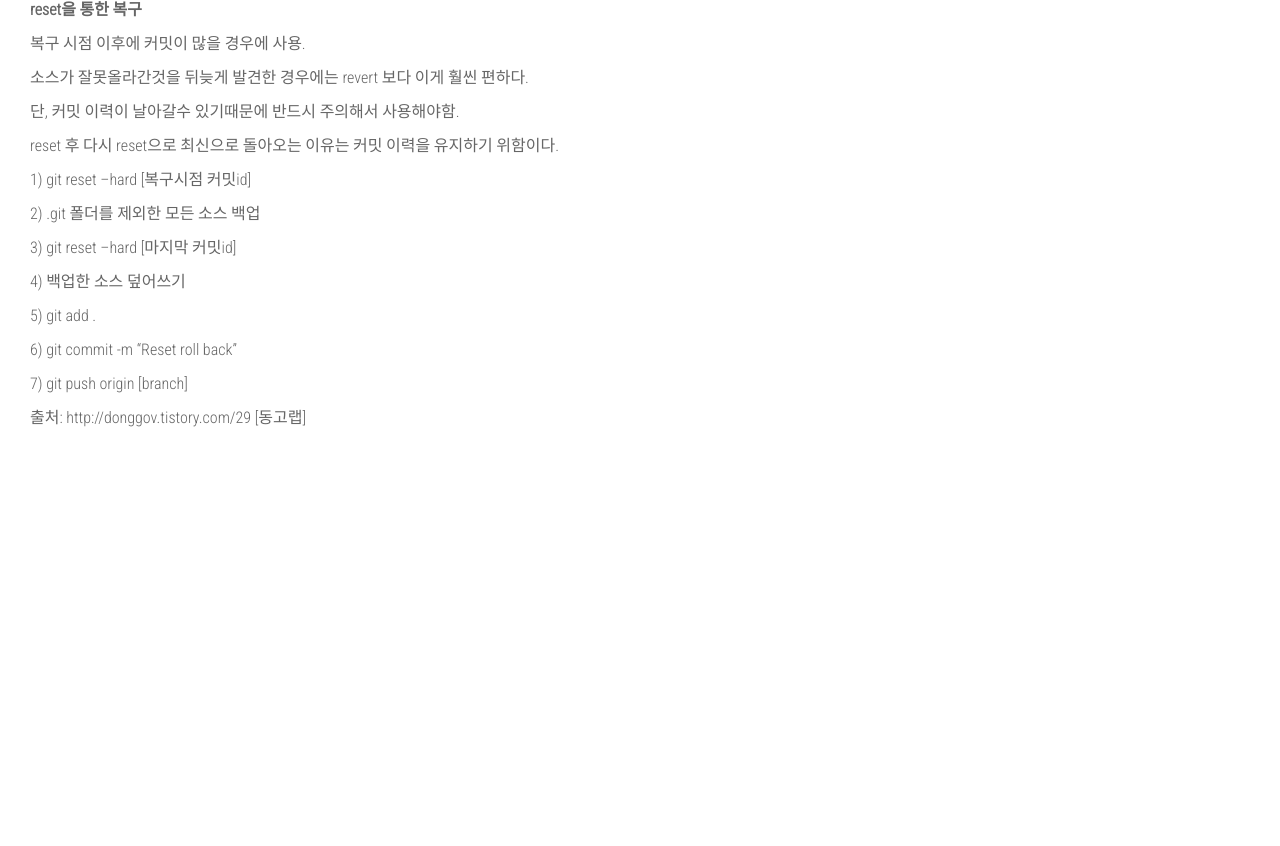
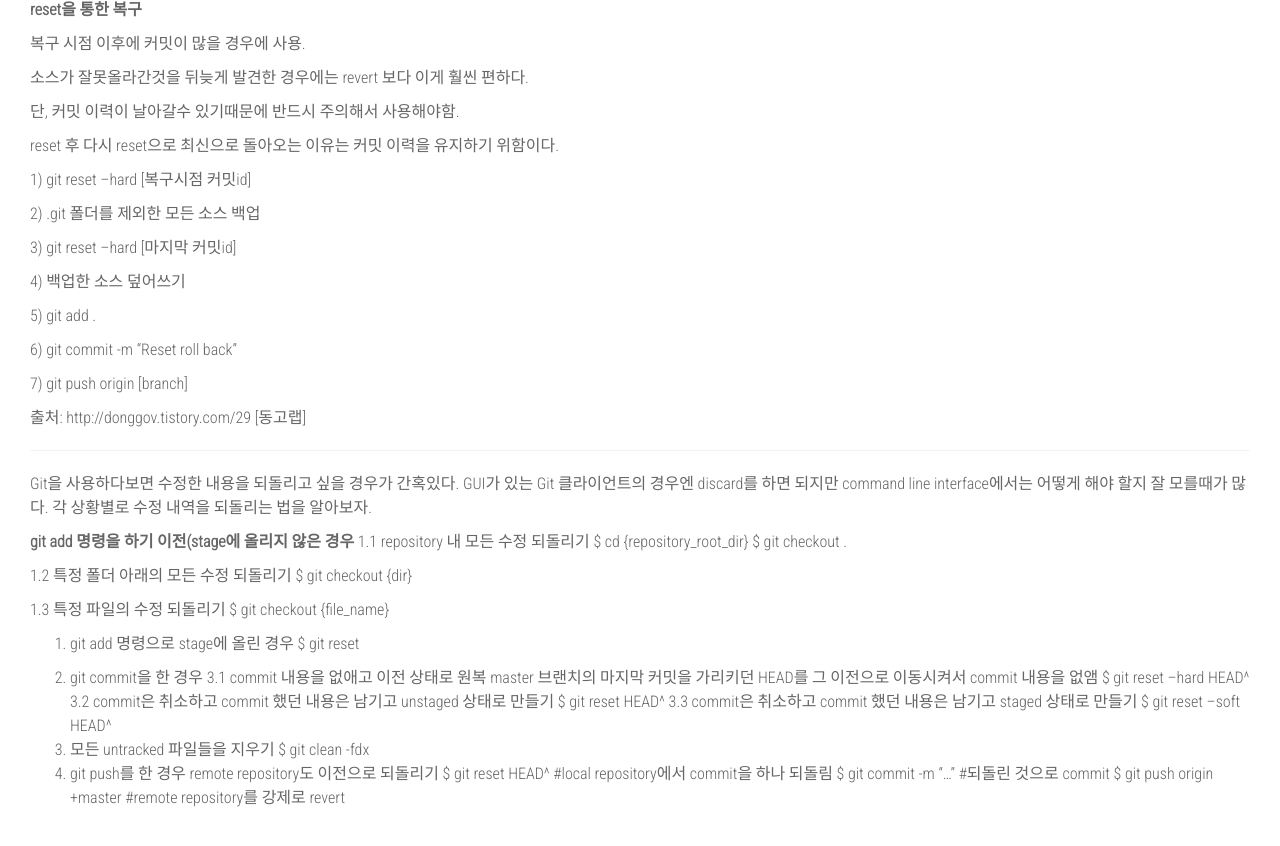
Before and after one commit to realx1017/realx1017.github.io, a Jekyll site: the page built from _posts/2017-04-11-howtousegit-content.markdown, in a window 1280 px wide and 900 px high, scrolled down 1913 px. Shown: the top 846 px of the window. Built offline with Jekyll 4.4.1, drawn with Linux system fonts in a browser that asks for light colours; nearby versions of some CDN libraries; before the commit the page ends 2433 px from its top, so only the background shows below that.

Commit message:
git recovery

```diff
--- a/_posts/2017-04-11-howtousegit-content.markdown
+++ b/_posts/2017-04-11-howtousegit-content.markdown
@@ -84,3 +84,35 @@ reset 후 다시 reset으로 최신으로 돌아오는 이유는 커밋 이력
 
 
 출처: http://donggov.tistory.com/29 [동고랩]
+
+---
+Git을 사용하다보면 수정한 내용을 되돌리고 싶을 경우가 간혹있다. GUI가 있는 Git 클라이언트의 경우엔 discard를 하면 되지만 command line interface에서는 어떻게 해야 할지 잘 모를때가 많다. 각 상황별로 수정 내역을 되돌리는 법을 알아보자.
+
+**git add 명령을 하기 이전(stage에 올리지 않은 경우**
+1.1 repository 내 모든 수정 되돌리기
+ $ cd {repository_root_dir}
+ $ git checkout .
+
+1.2 특정 폴더 아래의 모든 수정 되돌리기
+ $ git checkout {dir}
+
+1.3 특정 파일의 수정 되돌리기
+ $ git checkout {file_name}
+
+2. git add 명령으로 stage에 올린 경우
+ $ git reset
+
+3. git commit을 한 경우
+3.1 commit 내용을 없애고 이전 상태로 원복
+master 브랜치의 마지막 커밋을 가리키던 HEAD를 그 이전으로 이동시켜서 commit 내용을 없앰
+ $ git reset --hard HEAD^
+3.2 commit은 취소하고 commit 했던 내용은 남기고 unstaged 상태로 만들기
+ $ git reset HEAD^
+3.3 commit은 취소하고 commit 했던 내용은 남기고 staged 상태로 만들기
+ $ git reset --soft HEAD^
+4. 모든 untracked 파일들을 지우기
+ $ git clean -fdx
+5. git push를 한 경우 remote repository도 이전으로 되돌리기
+ $ git reset HEAD^  #local repository에서 commit을 하나 되돌림
+ $ git commit -m "..."  #되돌린 것으로 commit
+ $ git push origin +master #remote repository를 강제로 revert
```
